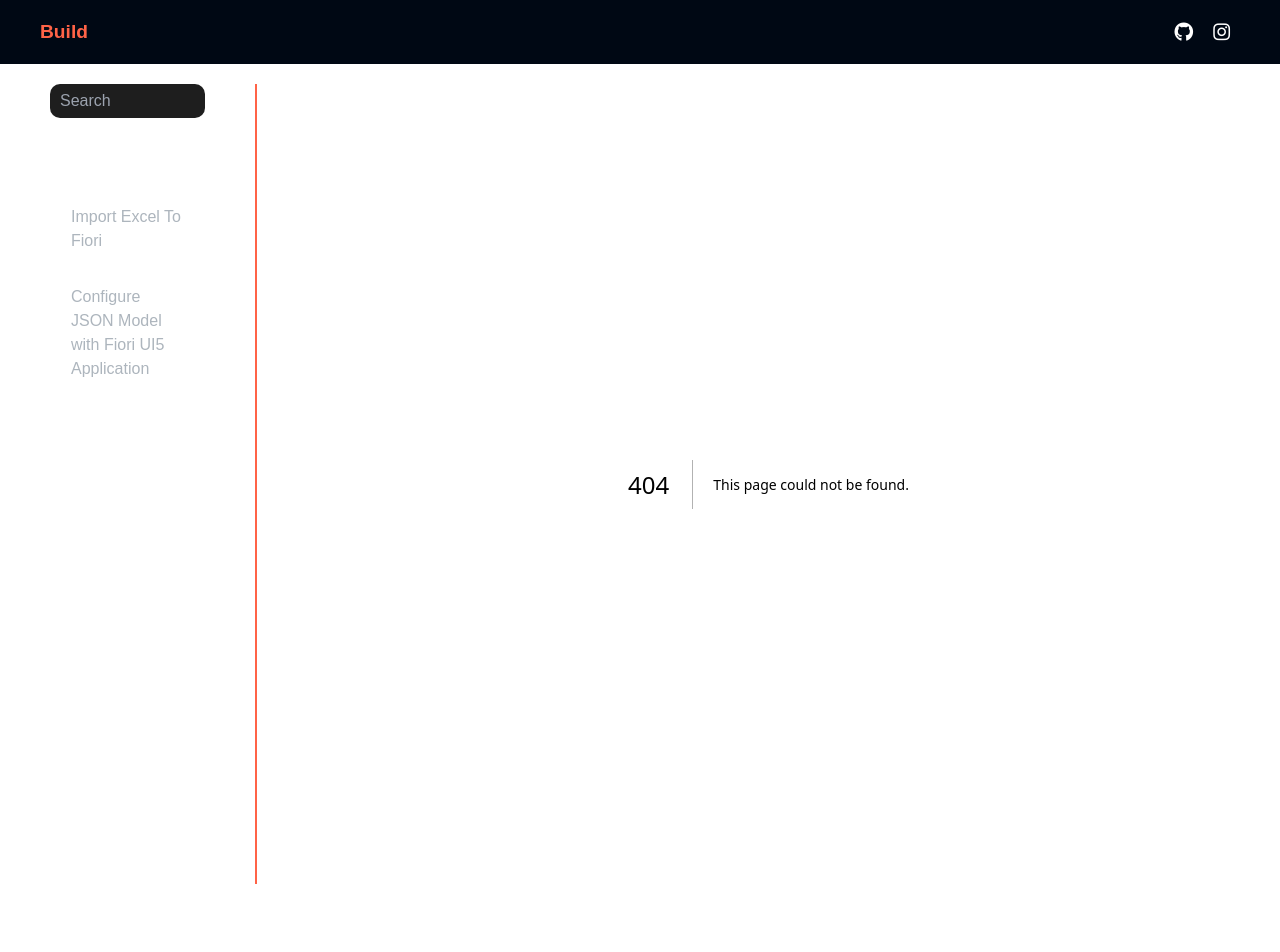
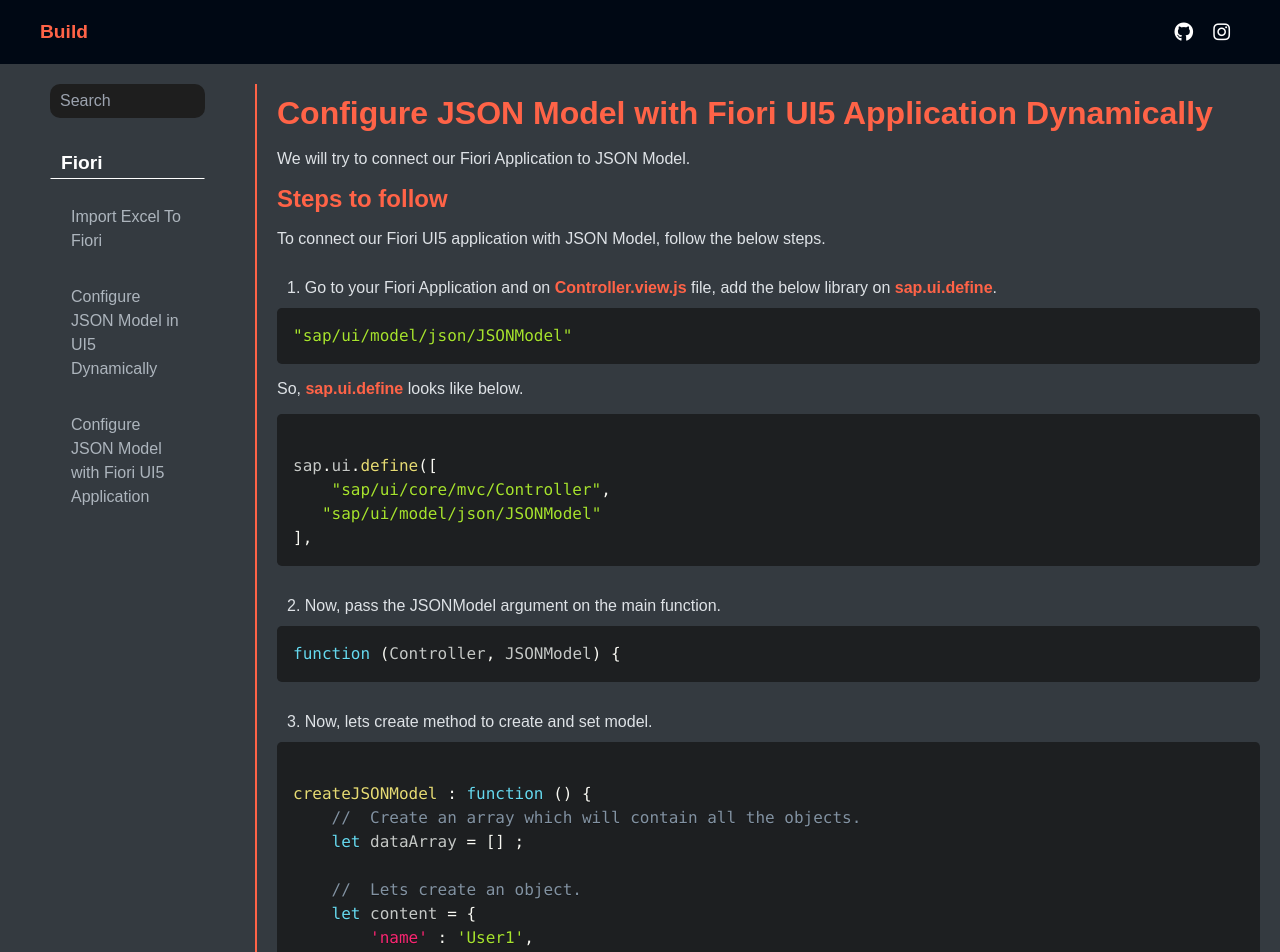
Before and after one commit to Himanshu212223/SAP-Blogs, a Next.js app: page /Blogs/ConnectToJsonModelDynamically in a window 1280 px wide. Before the commit this address had no page. Shown: the top 952 px of the page. Before the commit the page ends 904 px from the top, so only its background shows below. Built offline with nearby package versions, Linux system fonts and the light colour scheme.

Commit message:
configure JSON model dynamically

```diff
--- a/src/Resources/contentList.js
+++ b/src/Resources/contentList.js
@@ -4,6 +4,10 @@
         link : '/Blogs/ImportExcelToFiori'
     },
     {
+        title : "Configure JSON Model in UI5 Dynamically",
+        link : '/Blogs/ConnectToJsonModelDynamically'
+    },
+    {
         title : "Configure JSON Model with Fiori UI5 Application",
         link : '/Blogs/ConnectToJsonModel'
     }
--- a/src/app/Blogs/ConnectToJsonModel/page.js
+++ b/src/app/Blogs/ConnectToJsonModel/page.js
@@ -129,7 +129,7 @@
                 }
             </SyntaxHighlighter>
 
-            <p className="paragraph">
+            <p className="deepPink">
                 And, it is done. You can use this JSON Model in your Fiori UI5 Application.
             </p>
 
--- /dev/null
+++ b/src/app/Blogs/ConnectToJsonModelDynamically/page.js
@@ -0,0 +1,158 @@
+import PrismLoader from "@/Components/prism-loader";
+import { Prism as SyntaxHighlighter } from 'react-syntax-highlighter';
+import { atomDark } from 'react-syntax-highlighter/dist/esm/styles/prism';
+import Image from "next/image";
+import '@/app/page.css';
+
+const sample1 = () => {
+    return (
+        <div className="indexing">
+            <h1 className="headline">Configure JSON Model with Fiori UI5 Application Dynamically</h1>
+
+
+            <p className="paragraph">
+                We will try to connect our Fiori Application to JSON Model.
+            </p>
+
+            <h3 className="heading">Steps to follow</h3>
+
+            <p className="paragraph">
+                To connect our Fiori UI5 application with JSON Model, follow the below steps.
+            </p>
+
+            <p className="list">
+                1. Go to your Fiori Application and on <span className="tomato">Controller.view.js</span> file, add the below library on <span className="tomato">sap.ui.define</span>.
+            </p>
+
+            {/* <Image src="/resources/createModel.png" width={200} height={200} alt="Picture of the author" /> */}
+
+            <SyntaxHighlighter language="javascript" style={atomDark}>
+                {
+`"sap/ui/model/json/JSONModel"`
+                }
+            </SyntaxHighlighter>
+
+            <p className="paragraph">
+                So, <span className="tomato">sap.ui.define</span> looks like below.
+            </p>
+
+            <SyntaxHighlighter language="javascript" style={atomDark}>
+                {
+`
+sap.ui.define([
+    "sap/ui/core/mvc/Controller",
+   "sap/ui/model/json/JSONModel"
+],
+`
+                }
+            </SyntaxHighlighter>
+
+            <p className="list">
+                2. Now, pass the JSONModel argument on the main function.
+            </p>
+
+
+            <SyntaxHighlighter language="javascript" style={atomDark}>
+                {
+`function (Controller, JSONModel) {`
+                }
+            </SyntaxHighlighter>
+
+            <p className="list">
+                3. Now, lets create method to create and set model.
+            </p>
+
+
+            <SyntaxHighlighter language="javascript" style={atomDark}>
+                {
+                    `
+createJSONModel : function () {
+    //  Create an array which will contain all the objects.
+    let dataArray = [] ;
+
+    //  Lets create an object.
+    let content = {
+        'name' : 'User1',
+        'email' : 'user.email@email.com'
+    };
+
+    //  Push the object on the array.
+    dataArray.push(content);
+
+    //  lets create the JSON Model and add the Array Data.
+    const myModel = new JSONModel(dataArray) ;
+
+    //  At the end, set the model to the view.
+    this.getView().setModel(myModel, "myModel") ;
+
+    //  We can use the below line to use the created Model.
+    let getMyModel = this.getView().getModel("myModel").getData();
+
+}
+    `
+                }
+            </SyntaxHighlighter>
+
+
+            <p className="paragraph">
+                So, the Controller will look like below.
+            </p>
+
+
+            <SyntaxHighlighter language="javascript" style={atomDark}>
+                {
+                    `
+sap.ui.define([
+    "sap/ui/core/mvc/Controller",
+   "sap/ui/model/json/JSONModel"
+],
+function (Controller, JSONModel) {
+    "use strict";
+
+    return Controller.extend("basic.sap.controller.View1", {
+        onInit: function () {
+        },
+
+        createJSONModel : function () {
+            //  Create an array which will contain all the objects.
+            let dataArray = [] ;
+
+            //  Lets create an object.
+            let content = {
+                'name' : 'User1',
+                'email' : 'user.email@email.com'
+            };
+
+            //  Push the object on the array.
+            dataArray.push(content);
+
+            //  lets create the JSON Model and add the Array Data.
+            const myModel = new JSONModel(dataArray) ;
+
+            //  At the end, set the model to the view.
+            this.getView().setModel(myModel, "myModel") ;
+
+            //  We can use the below line to use the created Model.
+            let getMyModel = this.getView().getModel("myModel").getData();
+
+        },
+
+    });
+});
+                    `
+                }
+            </SyntaxHighlighter>
+
+
+            <p className="deepPink">
+                And, it is done. You can use this JSON Model in your Fiori UI5 Application.
+            </p>
+
+            {/* <PrismLoader /> */}
+
+
+        </div>
+    );
+}
+
+export default sample1;
--- a/src/app/Blogs/ImportExcelToFiori/page.js
+++ b/src/app/Blogs/ImportExcelToFiori/page.js
@@ -223,7 +223,7 @@
             </SyntaxHighlighter>
 
 
-            <p className="paragraph deepPink">
+            <p className="deepPink">
                 Now, we are able to Uplod the content of Excel into JSON Model for Fiori UI5 Application.
             </p>
         </div>
--- a/src/app/page.css
+++ b/src/app/page.css
@@ -5,6 +5,9 @@
     margin: 15px 0px;
     /* color: #495057; */
     color: #dee2e6;
+}
+.deepPink{
+    color: deeppink;
 }
 .headline{
     /* color: #212529; */
```
